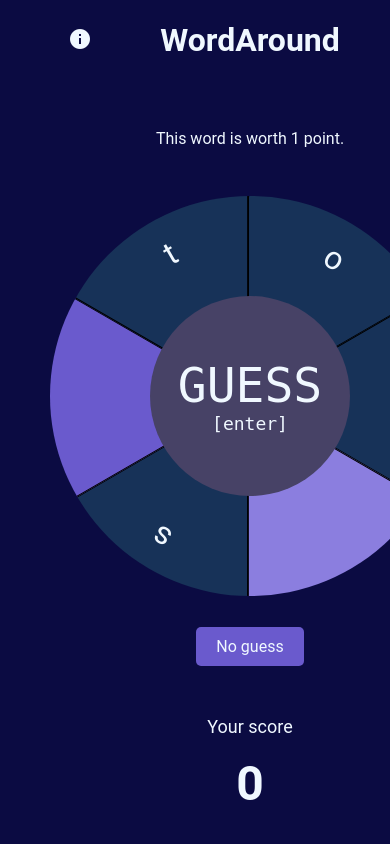
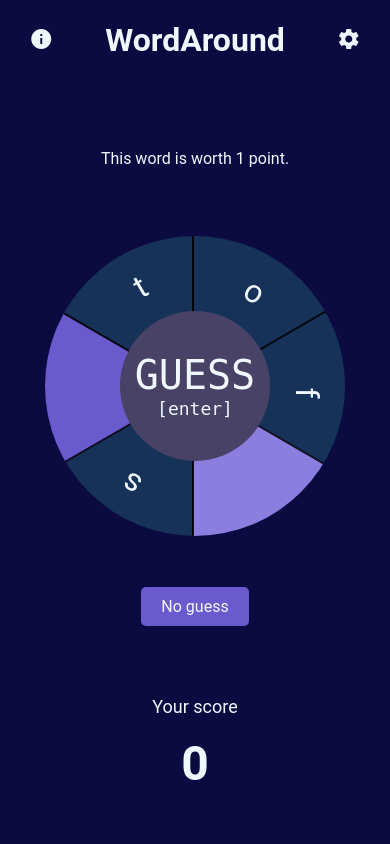
Before and after one commit to xaridar/WordAround, a PHP site: page / in a window 390 px wide; the page is wider, and only the part inside the window is pictured. Run offline with PHP 8.4, Linux system fonts and the light colour scheme.

Commit message:
responsivde

```diff
--- a/styles.css
+++ b/styles.css
@@ -113,11 +113,18 @@ settings-content > * {
     padding-top: 20px;
     user-select: none;
     font-size: 32px;
+    pointer-events: none;
+}
+
+.letter > span {
+    pointer-events: auto;
+    width: 30px;
 }
 
 .letter-container.active {
     background-color: rgb(139, 126, 223);
 }
+
 .letter-container {
     position: absolute;
     top: 0;
@@ -179,6 +186,12 @@ settings-content > * {
     transform: translateX(26px);
 }
 
+.letter span:empty::before {
+    content: attr(data-last);
+    color: rgba(192, 24, 24, 0.3);
+    font-weight: bold;
+}
+
 .word-container {
     width: 400px;
     height: 400px;
@@ -211,3 +224,28 @@ settings-content > * {
         color: var(--color);
     }
 }
+
+@media screen and (max-width: 500px) {
+    body {
+        width: 85%;
+        min-width: 300px;
+    }
+
+    header {
+        justify-content: space-between;
+    }
+
+    .go-btn {
+        width: 150px;
+        height: 150px;
+    }
+
+    .guess-text {
+        font-size: 40px;
+    }
+
+    .word-container {
+        width: 300px;
+        height: 300px;
+    }
+}
```
Also changed, not shown: index.js (+27 -11 lines).
